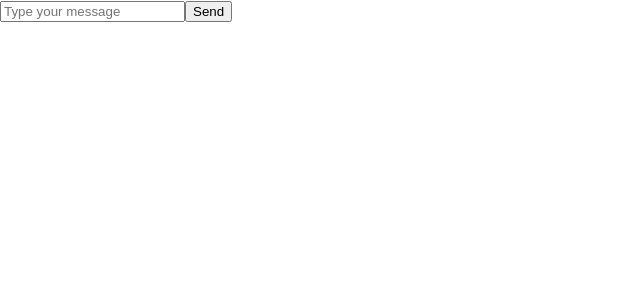
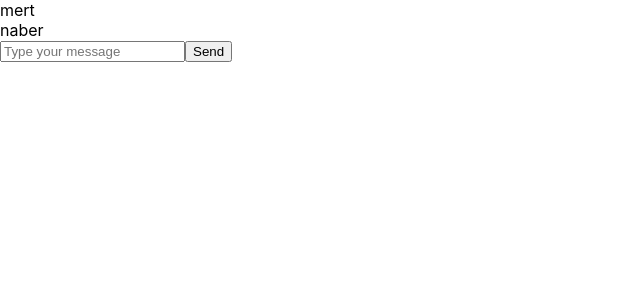
Before and after one commit to MertWithMouth/ChatUI, a React (Create React App) app in the folder my-chat/: page / in a window 1280 px wide. Both pictures are taken after typing "Sample" into the empty fields and a click on the button "Log-In". Shown: the top 300 px of the page, without its empty margins (0-640 px from the left). Built offline with nearby package versions, Linux system fonts and the light colour scheme.

Commit message:
Added dummy data for users

```diff
--- a/my-chat/src/Components/DisplayMessage/DisplayMessage.js
+++ b/my-chat/src/Components/DisplayMessage/DisplayMessage.js
@@ -4,14 +4,15 @@ import Message from '../Message/Message'
 
 
 class DisplayMessages extends Component {
+
     render(){
   return (
     <div className="DisplayMessages">
 
-        {this.props.messages.map((message,username) => {
+        {this.props.messages.map((message,index) => {
             return(
 
-                <Message   text={message} username={username} />
+                <Message  key={index} text={message} />
 
 
             )
--- a/my-chat/src/Components/Login/Login.js
+++ b/my-chat/src/Components/Login/Login.js
@@ -24,7 +24,7 @@ class Login extends Component{
     render(){
         return (
             <div className='LoginPage'>
-            <div class= 'wrap'>
+            <div className= 'wrap'>
             <div className="loginOuterContainer">
                 <div className="imagecontainer">
               <img src= {Podo}/>
@@ -35,7 +35,7 @@ class Login extends Component{
                     <span className= 'title'>Welcome to Jotform Chat</span>
                     <div className='logininput'>
 
-                    <span class = 'icon'><FontAwesomeIcon icon='user' /></span>
+                    <span className = 'icon'><FontAwesomeIcon icon='user' /></span>
                     <input placeholder='@UserName' type='text'id = 'username'/>
 
                     </div>
--- a/my-chat/src/Components/MessageBox/MessageBox.js
+++ b/my-chat/src/Components/MessageBox/MessageBox.js
@@ -16,6 +16,7 @@ class MessageBox extends Component {
     submitHandler=(e)=>{
         e.preventDefault();
        this.props.sendMessage(this.state.message)
+       this.setState({message:''})
 
     }
 
@@ -27,6 +28,7 @@ class MessageBox extends Component {
         <form className="sendmessageform" onSubmit={this.submitHandler} >
              <input type ='text' placeholder="Type your message"
              onChange={this.messageHandler}
+             value={this.state.message}
              />
              <button type='submit'>Send</button>
         </form>
--- a/my-chat/src/Components/MessagePanel/MessagePanel.js
+++ b/my-chat/src/Components/MessagePanel/MessagePanel.js
@@ -12,9 +12,12 @@ class MessagePanel extends Component {
 
 
     state={
-      messages:[]
+      messages:[],
+      usernames:['mert','naber']
 
           }
+
+
 
 
 
@@ -35,7 +38,7 @@ class MessagePanel extends Component {
 
   this.setState({messages:
   [...this.state.messages, text]})
-  console.log(this.state.messages.text)
+
 
  }
 
@@ -46,8 +49,10 @@ class MessagePanel extends Component {
   render()
  { return (
     <div className="App">
-      <SidePanel />
+
+      <SidePanel users={this.state.usernames}/>
       <DisplayMessages messages={this.state.messages}/>
+
       <MessageBox sendMessage={this.sendMessage}
       />
 
--- a/my-chat/src/Components/SidePanel/SidePanel.js
+++ b/my-chat/src/Components/SidePanel/SidePanel.js
@@ -1,5 +1,5 @@
 import React, { Component } from 'react';
-
+import Users from './Users'
 
  const dummy_data=[
 
@@ -23,7 +23,14 @@ class SidePanel extends Component{
     render(){
         return (
             <div className="sidepanel">
+ {this.props.users.map((user,index) => {
+            return(
 
+                <Users  key={index} username={user} />
+
+
+            )
+        })}
 
             </div>
           );
--- /dev/null
+++ b/my-chat/src/Components/SidePanel/Users.js
@@ -0,0 +1,19 @@
+import React from 'react';
+
+
+const users =(props) => {
+
+
+
+        return (
+    <div className="message" >
+
+        <div className='userid'>{props.username}</div>
+
+
+    </div>
+  );
+}
+
+
+export default users;
```
Also changed, not shown: 1 other file (tests, documents, lock files or other folders).
